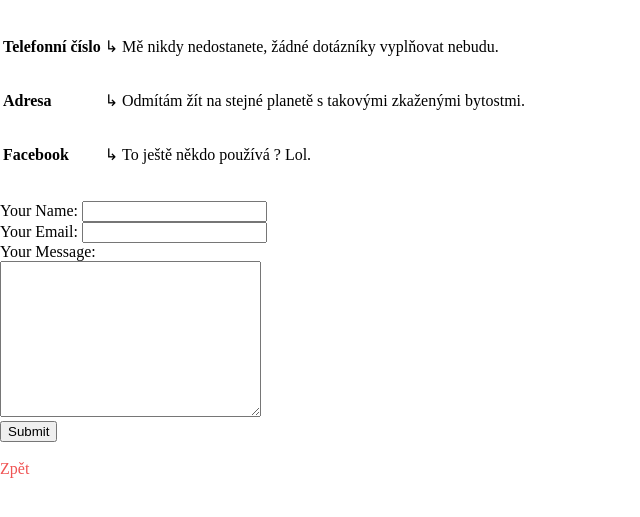
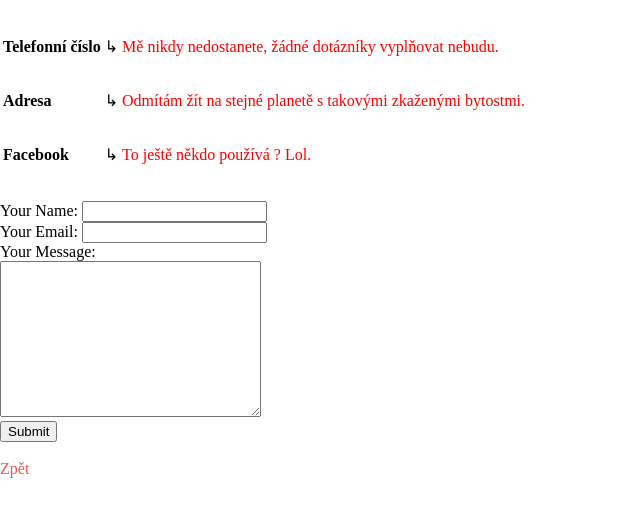
Before and after one commit to KeziTheDev/CV, a plain HTML site: page kontakty.html in a window 1280 px wide. Shown: the part 61-578 px from the top of the page, without its empty margins (0-640 px from the left). Drawn offline with Linux system fonts and the light colour scheme.

Commit message:
Update style.css

```diff
--- a/CSS/style.css
+++ b/CSS/style.css
@@ -27,6 +27,9 @@ a:hover{
 p.profil {
   color: white;
 }
+p.kontakty {
+  color: red;
+}
 h3 {
   margin-left: 10px;
   font-family: monospace;
```
